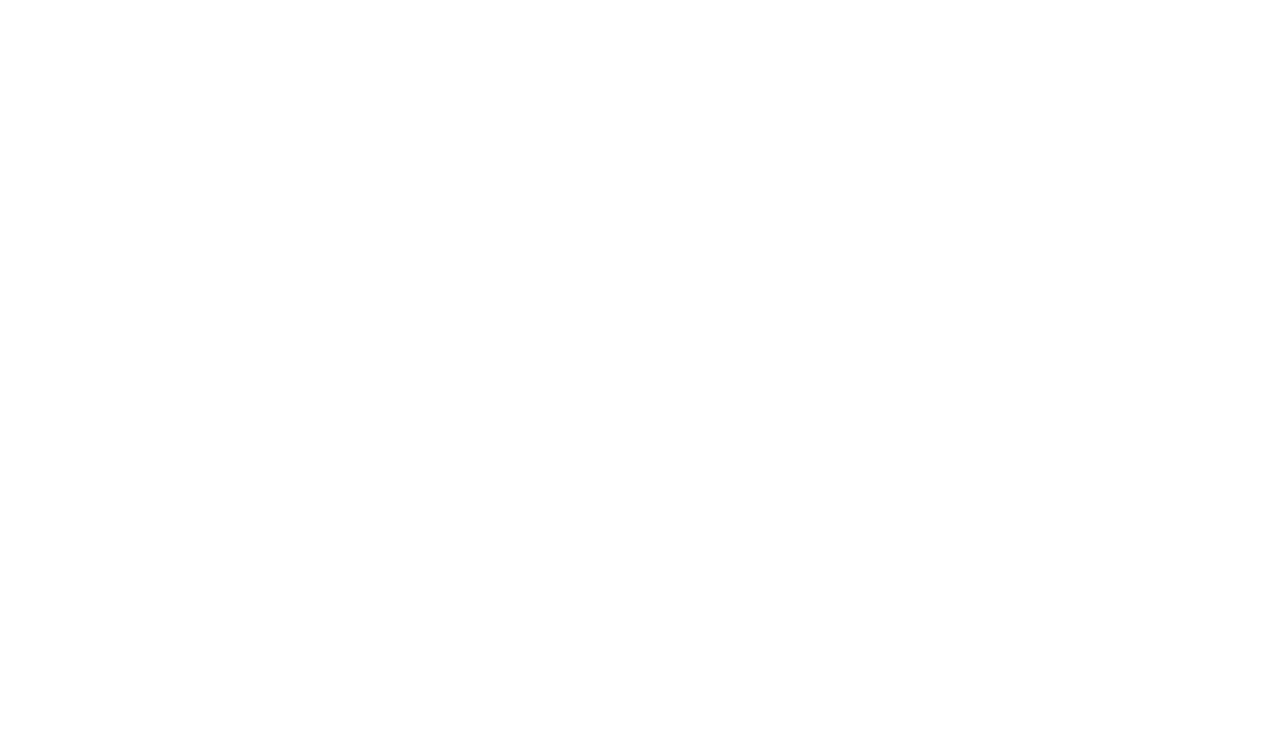
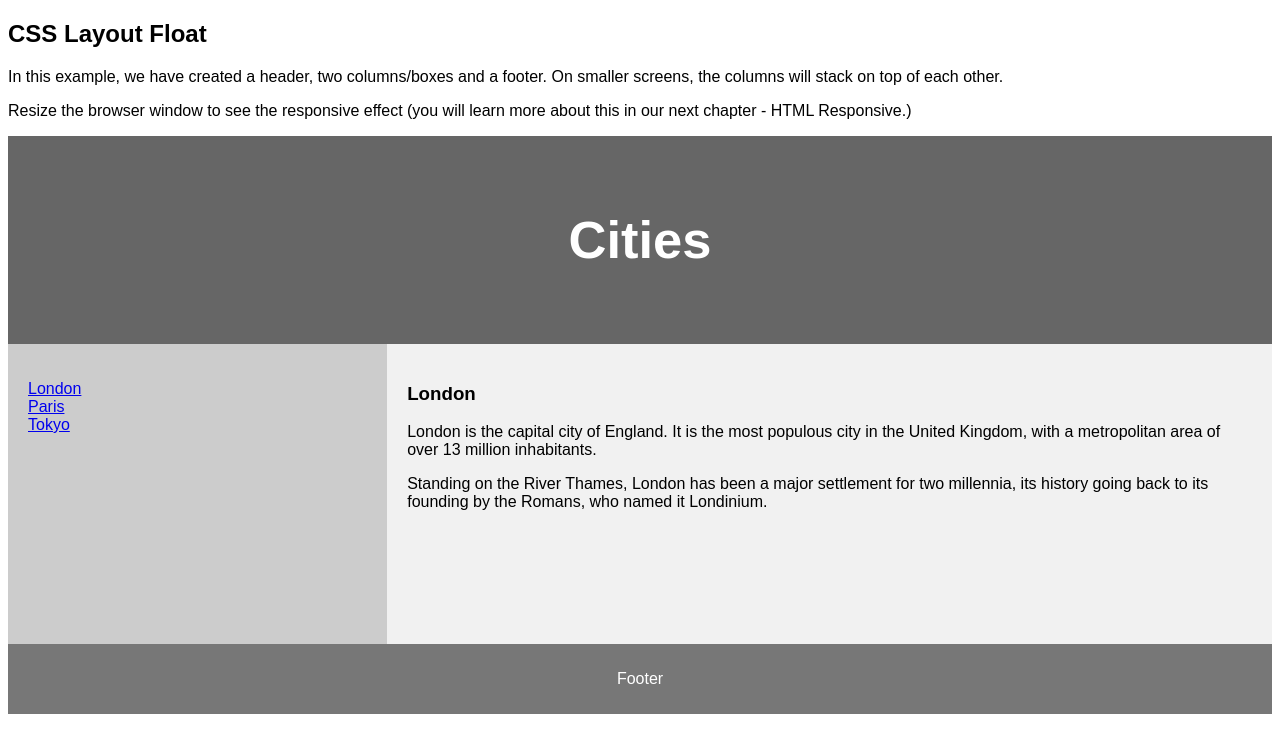
Before and after one commit to lukmanpratama/portofolio_html, a plain HTML site: page layouts.html in a window 1280 px wide. Drawn offline with Linux system fonts and the light colour scheme.

Commit message:
body_layout

```diff
--- a/layouts.html
+++ b/layouts.html
@@ -70,5 +70,47 @@
       }
     </style>
   </head>
-  <body></body>
+  <body>
+    <h2>CSS Layout Float</h2>
+    <p>
+      In this example, we have created a header, two columns/boxes and a footer.
+      On smaller screens, the columns will stack on top of each other.
+    </p>
+    <p>
+      Resize the browser window to see the responsive effect (you will learn
+      more about this in our next chapter - HTML Responsive.)
+    </p>
+
+    <header>
+      <h2>Cities</h2>
+    </header>
+
+    <section>
+      <nav>
+        <ul>
+          <li><a href="#">London</a></li>
+          <li><a href="#">Paris</a></li>
+          <li><a href="#">Tokyo</a></li>
+        </ul>
+      </nav>
+
+      <article>
+        <h1>London</h1>
+        <p>
+          London is the capital city of England. It is the most populous city in
+          the United Kingdom, with a metropolitan area of over 13 million
+          inhabitants.
+        </p>
+        <p>
+          Standing on the River Thames, London has been a major settlement for
+          two millennia, its history going back to its founding by the Romans,
+          who named it Londinium.
+        </p>
+      </article>
+    </section>
+
+    <footer>
+      <p>Footer</p>
+    </footer>
+  </body>
 </html>
```
